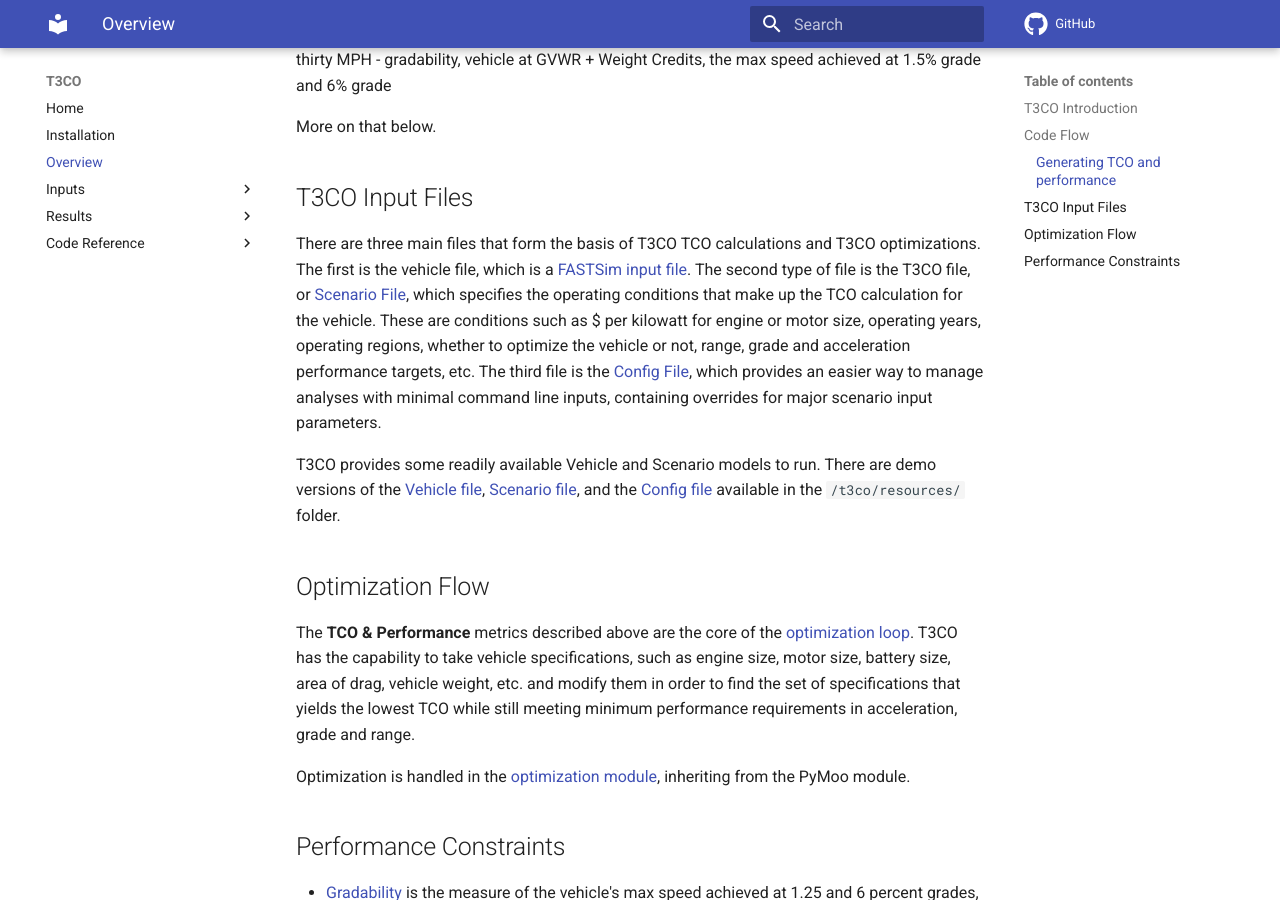
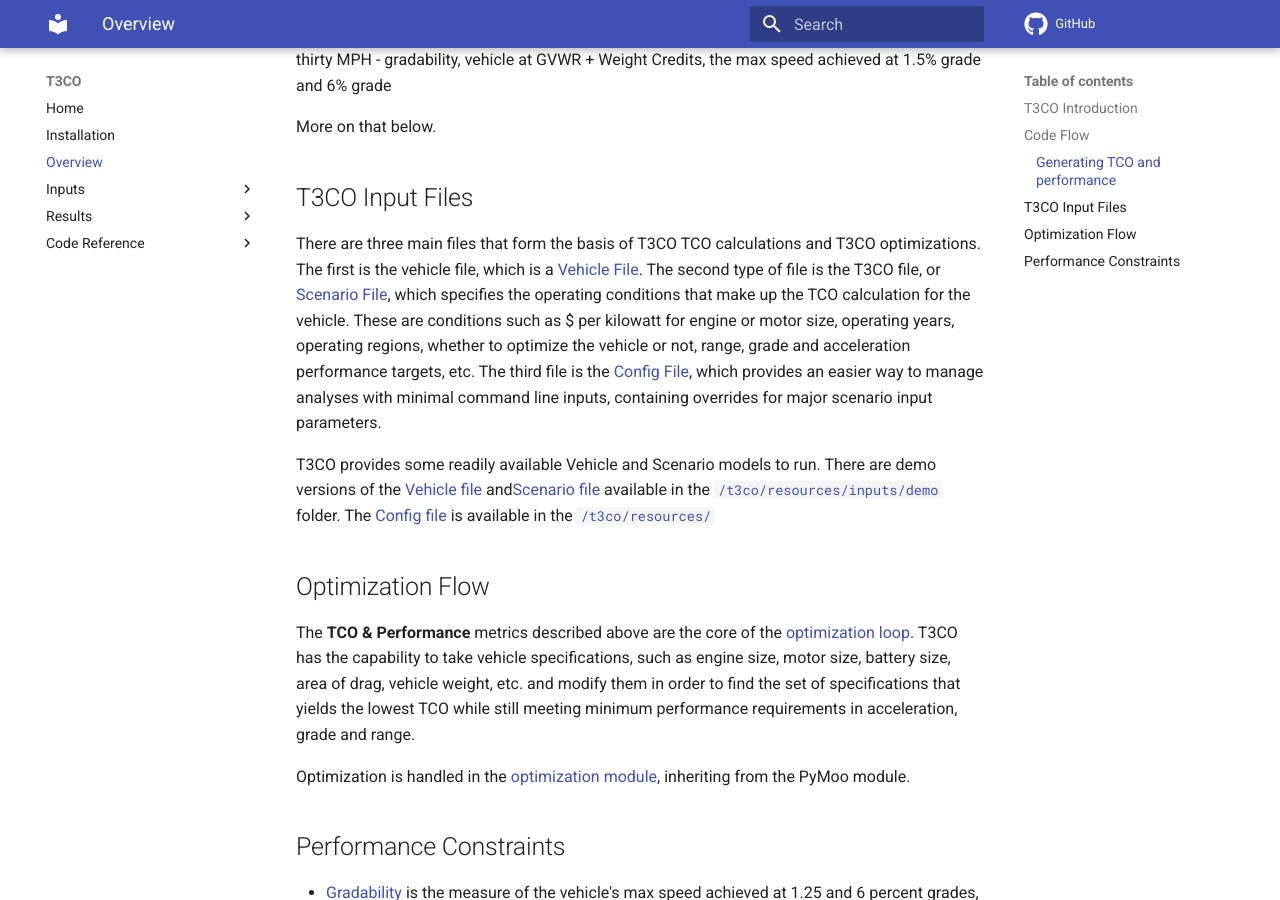
Before and after one commit to NREL/T3CO, an MkDocs documentation site: the page built from docs/T3CO_Overview.md, in a window 1280 px wide and 900 px high, scrolled down 1053 px. Built offline with MkDocs 1.6.1 and Material for MkDocs 9.7.7, drawn with Linux system fonts in a browser that asks for light colours; comment, search, counter and statistics services are not loaded.

Commit message:
Update links to point to pages on the website

```diff
--- a/docs/T3CO_Overview.md
+++ b/docs/T3CO_Overview.md
@@ -1,11 +1,10 @@
 
 - [T3CO Introduction ](#t3co-introduction)
 - [Code Flow ](#code-flow)
-  - [**Generating TCO and performance**](#generating-tco-and-performance)
+    - [Generating TCO and performance](#generating-tco-and-performance)
 - [T3CO Input Files ](#t3co-input-files)
 - [Optimization Flow ](#optimization-flow)
 - [Performance Constraints ](#performance-constraints)
-
 
 
 ## <a name="t3co-introduction"></a> T3CO Introduction
@@ -18,11 +17,11 @@
 
 ### **Generating TCO and performance** <a name="generating-tco-and-performance"></a>
 
-When generating [TCO](https://github.com/NREL/T3CO/blob/65cb44929caff7b6e10959364f4f18d10f888d1e/docs/models/TCO_calculations.md), there are a few main components of a vehicle's total cost of ownership:
+When generating [TCO](./models/TCO_calculations.md), there are a few main components of a vehicle's total cost of ownership:
 - MSRP, the cost of the vehicle at time of purchase
 - Fuel costs (based on $ per gallon of gasoline equivalent for every operational year's fuel used)
 - operating costs (maintenance `[$/mile]`, opportunity cost `[\$/mile]`, etc.)
-- [payload opportunity cost](https://github.com/NREL/T3CO/blob/main/docs/models/TCO_calculations.md#payload-opportunity-costs-)
+- [payload opportunity cost](./models/TCO_calculations.md#payload-opportunity-costs-)
 
 The fuel costs are computed after determining the mile per gallone of gasoline equivalent (MPGGE) fuel efficiency of the vehicle and factoring that in with the miles driven and the cost per gallon of gasoline equivalent (GGE) for each year and region that the vehicle operates in.
 
@@ -35,18 +34,18 @@
 
 ## T3CO Input Files <a name="t3co-input-files)"></a>
 
-There are three main files that form the basis of T3CO TCO calculations and T3CO optimizations. The first is the vehicle file, which is a [FASTSim input file](https://docs.rs/fastsim-core/0.1.6/fastsim_core/vehicle/struct.RustVehicle.html). The second type of file is the T3CO file, or [Scenario File](https://github.com/NREL/T3CO/blob/61aff5700c16ff54d69aa2c238f63553ec31f1da/docs/scenario_inputs_descriptions.md), which specifies the operating conditions that make up the TCO calculation for the vehicle. These are conditions such as $ per kilowatt for engine or motor size, operating years, operating regions, whether to optimize the vehicle or not, range, grade and acceleration performance targets, etc. The third file is the [Config File](https://github.com/NREL/T3CO/blob/61aff5700c16ff54d69aa2c238f63553ec31f1da/docs/config_inputs_descriptions.md), which provides an easier way to manage analyses with minimal command line inputs, containing overrides for major scenario input parameters.
+There are three main files that form the basis of T3CO TCO calculations and T3CO optimizations. The first is the vehicle file, which is a [Vehicle File](./vehicle_inputs_descriptions.md). The second type of file is the T3CO file, or [Scenario File](./scenario_inputs_descriptions.md), which specifies the operating conditions that make up the TCO calculation for the vehicle. These are conditions such as $ per kilowatt for engine or motor size, operating years, operating regions, whether to optimize the vehicle or not, range, grade and acceleration performance targets, etc. The third file is the [Config File](./config_inputs_descriptions.md), which provides an easier way to manage analyses with minimal command line inputs, containing overrides for major scenario input parameters.
 
-T3CO provides some readily available Vehicle and Scenario models to run. There are demo versions of the [Vehicle file](https://github.com/NREL/T3CO/blob/264a730de942671eb2345a5afca7e1afd6d67666/t3co/resources/inputs/demo/Demo_FY22_vehicle_model_assumptions.csv), [Scenario file](https://github.com/NREL/T3CO/blob/264a730de942671eb2345a5afca7e1afd6d67666/t3co/resources/inputs/demo/Demo_FY22_scenario_assumptions.csv), and the [Config file](https://github.com/NREL/T3CO/blob/264a730de942671eb2345a5afca7e1afd6d67666/t3co/resources/T3COConfig.csv) available in the  `/t3co/resources/` folder.
+T3CO provides some readily available Vehicle and Scenario models to run. There are demo versions of the [Vehicle file](https://github.com/NREL/T3CO/blob/264a730de942671eb2345a5afca7e1afd6d67666/t3co/resources/inputs/demo/Demo_FY22_vehicle_model_assumptions.csv) and[Scenario file](https://github.com/NREL/T3CO/blob/264a730de942671eb2345a5afca7e1afd6d67666/t3co/resources/inputs/demo/Demo_FY22_scenario_assumptions.csv) available in the  [`/t3co/resources/inputs/demo`](https://github.com/NREL/T3CO/tree/264a730de942671eb2345a5afca7e1afd6d67666/t3co/resources/inputs/demo) folder. The [Config file](https://github.com/NREL/T3CO/blob/264a730de942671eb2345a5afca7e1afd6d67666/t3co/resources/T3COConfig.csv) is available in the [`/t3co/resources/`](https://github.com/NREL/T3CO/tree/264a730de942671eb2345a5afca7e1afd6d67666/t3co/resources)
 
 ## Optimization Flow <a name="optimization-flow"></a>
 
-The **TCO & Performance** metrics described above are the core of the [optimization loop](https://github.com/NREL/T3CO/blob/7b56eb37bf5a57e6cd0ce761fc1708ee151c956f/docs/models/optimization.md). T3CO has the capability to take vehicle specifications, such as engine size, motor size, battery size, area of drag, vehicle weight, etc. and modify them in order to find the set of specifications that yields the lowest TCO while still meeting minimum performance requirements in acceleration, grade and range.
+The **TCO & Performance** metrics described above are the core of the [optimization loop](./models/optimization.md). T3CO has the capability to take vehicle specifications, such as engine size, motor size, battery size, area of drag, vehicle weight, etc. and modify them in order to find the set of specifications that yields the lowest TCO while still meeting minimum performance requirements in acceleration, grade and range.
 
 Optimization is handled in the [optimization module](https://github.com/NREL/T3CO/blob/74a494bc783c1d0d5794d605584e9843b3a4cb2d/t3co/moopack/moo.py#L80), inheriting from the PyMoo module.
 
 ## Performance Constraints <a name="performance-constraints"></a>
 
-- [Gradability](https://github.com/NREL/T3CO/blob/7b56eb37bf5a57e6cd0ce761fc1708ee151c956f/docs/models/acceleration_and_grade_tests.mdd) is the measure of the vehicle's max speed achieved at 1.25 and 6 percent grades, while the vehicle is operating at max allowable weight (including EV weight credit kilograms)
-- [Acceleration](https://github.com/NREL/T3CO/blob/7b56eb37bf5a57e6cd0ce761fc1708ee151c956f/docs/models/acceleration_and_grade_tests.md) is the measure of the seconds the vehicle takes to reach 30 miles per hour and 60 miles per hour, which can be at max allowable weight or just current vehicle weight.
-- [Range](https://github.com/NREL/T3CO/blob/7b56eb37bf5a57e6cd0ce761fc1708ee151c956f/docs/models/fuel_efficiency_and_range.md) is the computation of the vehicle's range in miles based on the computed fuel efficiency (mpgge) and vehicle fuel stores; mpgge is attained using a *design cycle* (cycle or cycles determined to be representative of vehicle operation). The design cycle can be a single drive cycle or a composition of weight drive cycles.
+- [Gradability](./models/acceleration_and_grade_tests.md) is the measure of the vehicle's max speed achieved at 1.25 and 6 percent grades, while the vehicle is operating at max allowable weight (including EV weight credit kilograms)
+- [Acceleration](./models/acceleration_and_grade_tests.md) is the measure of the seconds the vehicle takes to reach 30 miles per hour and 60 miles per hour, which can be at max allowable weight or just current vehicle weight.
+- [Range](./models/fuel_efficiency_and_range.md) is the computation of the vehicle's range in miles based on the computed fuel efficiency (mpgge) and vehicle fuel stores; mpgge is attained using a *design cycle* (cycle or cycles determined to be representative of vehicle operation). The design cycle can be a single drive cycle or a composition of weight drive cycles.
```
Also changed, not shown: docs/index.md (+1 -1 lines), docs/installation.md (+3 -3 lines), docs/models/TCO_calculations.md (+1 -1 lines).
